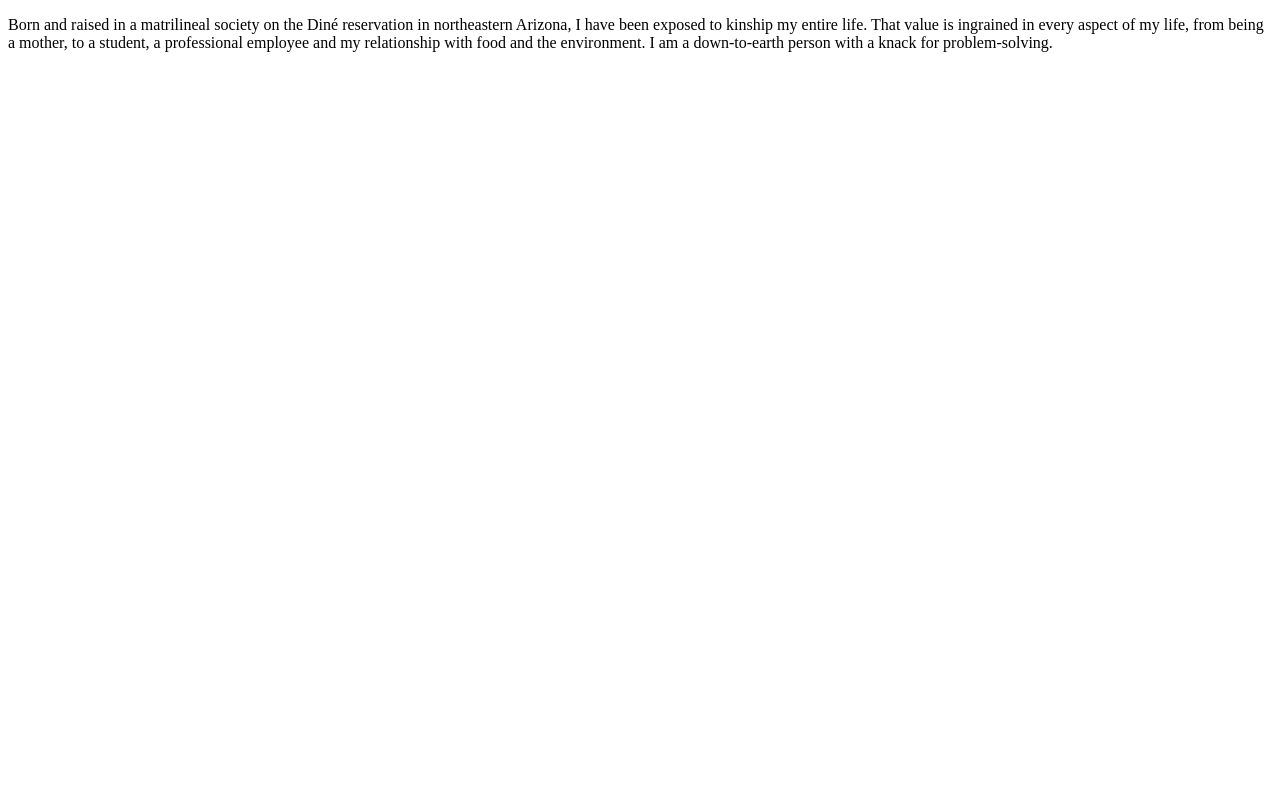
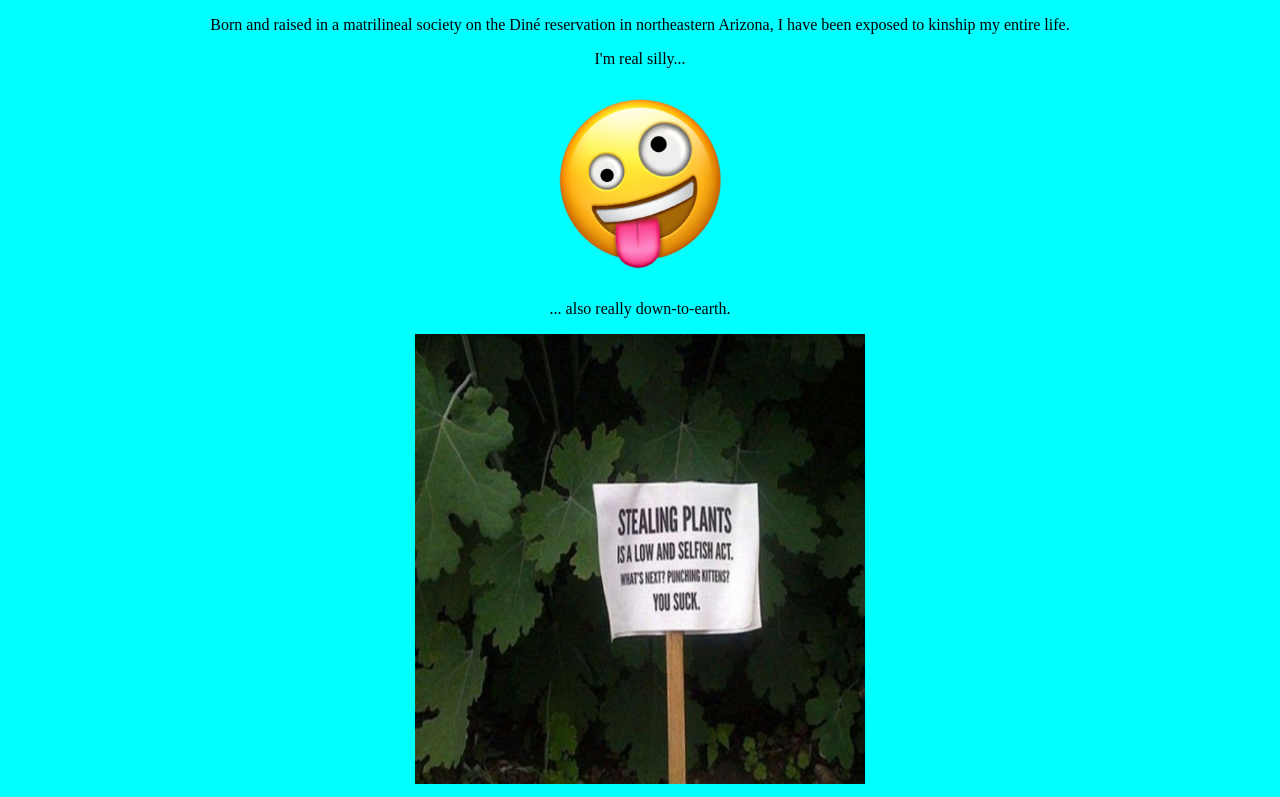
Before and after one commit to berninagray/about-berninagray, a plain HTML site: page index.html in a window 1280 px wide. Shown: the top 797 px of the page. Drawn offline with Linux system fonts and the light colour scheme.

Commit message:
First class assignment, created a about me page for classmate. Applied prework basics.

```diff
--- a/index.html
+++ b/index.html
@@ -1,14 +1,27 @@
 <!doctype html>
 <html lang="en">
 <head>
-    <meta charset="UTF-8" />
-    <title>About Bernina Gray</title>
-    <link rel="stylesheet" href="./style.css">
+	<meta charset="UTF-8"/>
+	<title>About Bernina Gray</title>
+	<link rel="stylesheet" href="./style.css">
 </head>
 <body>
+	<div style="text-align: center">
 <p>Born and raised in a matrilineal society on the Diné reservation in northeastern Arizona,
-I have been exposed to kinship my entire life. That value is ingrained in every aspect of my life, from
-being a mother, to a student, a professional employee and my relationship with food and the environment.
-I am a down-to-earth person with a knack for problem-solving.</p>
+I have been exposed to kinship my entire life.</p>
+	</div>
+	<div style="text-align: center">
+		<p>I'm real silly...</p>
+			<img src="silly.png" height="200" width="200" class="center">
+		<p>... also really down-to-earth.</p>
+			<img src="plant-meme.jpg" height="450" width="450" class="center">
+	</div>
+	<div style="text-align: center">
+		<p>With kinship being in my life, I also enjoy animals..</p>
+			<img src="dog%20meme.png" height="450" width="450" class="center">
+	</div>
+	<div style="text-align: center">
+	<h2><a href="./page2.html">Page 2</a> </h2>
+	</div>
 </body>
 </html>
--- a/style.css
+++ b/style.css
@@ -1,3 +1,12 @@
-title {
-	color: #ff0433;
+.center {
+	display: block;
+	margin-left: auto;
+	margin-right: auto;
 }
+body {
+	background-color: cyan;
+}
+
+div {
+	margin-top: .9em;
+}
```
Also changed, not shown: page2.html (added, +17 -0 lines), dog meme.png (added), plant-meme.jpg (added), silly.png (added).
